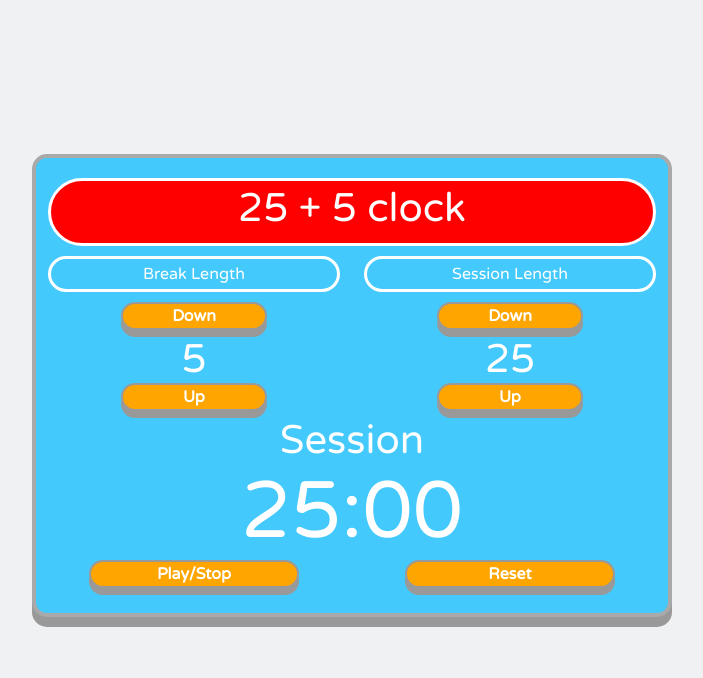
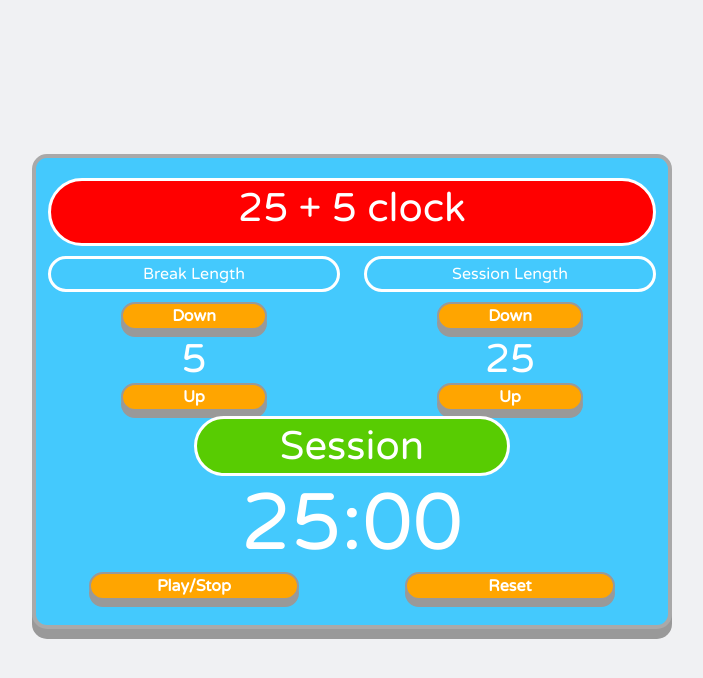
Before and after one commit to manuel12/25-plus-5-clock, a React (Create React App) app: page / in a window 1280 px wide. Shown: the top 678 px of the page, without its empty margins (288-991 px from the left). Built offline with nearby package versions, Linux system fonts and the light colour scheme.

Commit message:
Added width 50% heading styles and heading bg to timer label.

```diff
--- a/src/App.js
+++ b/src/App.js
@@ -207,7 +207,7 @@ function App() {
         </div>
 
         <div className="timer row">
-          <div id="timer-label" className="display-6">
+          <div id="timer-label" className="display-6 w-50 m-auto heading-styles heading-bg">
             {timerLabel ? "Session" : "Break"}
           </div>
           <div id="time-left" className="display-1">
```
